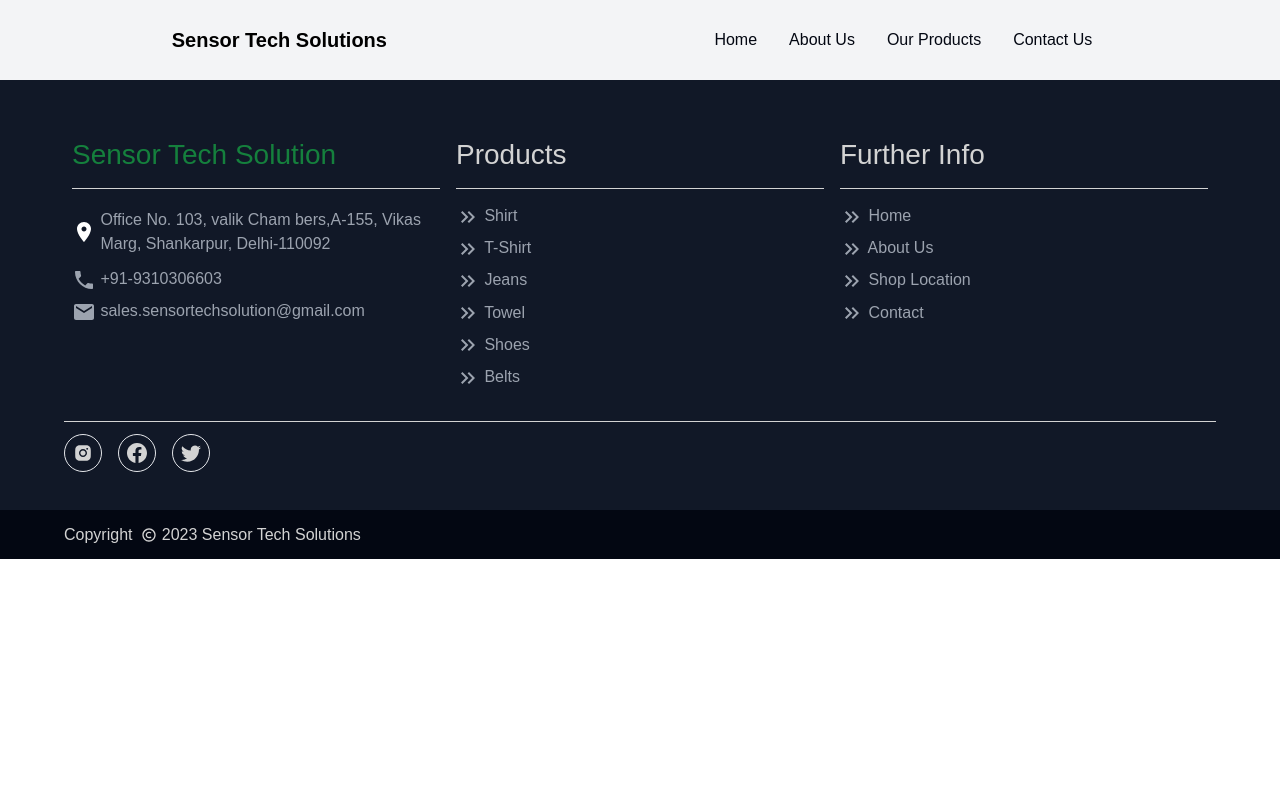
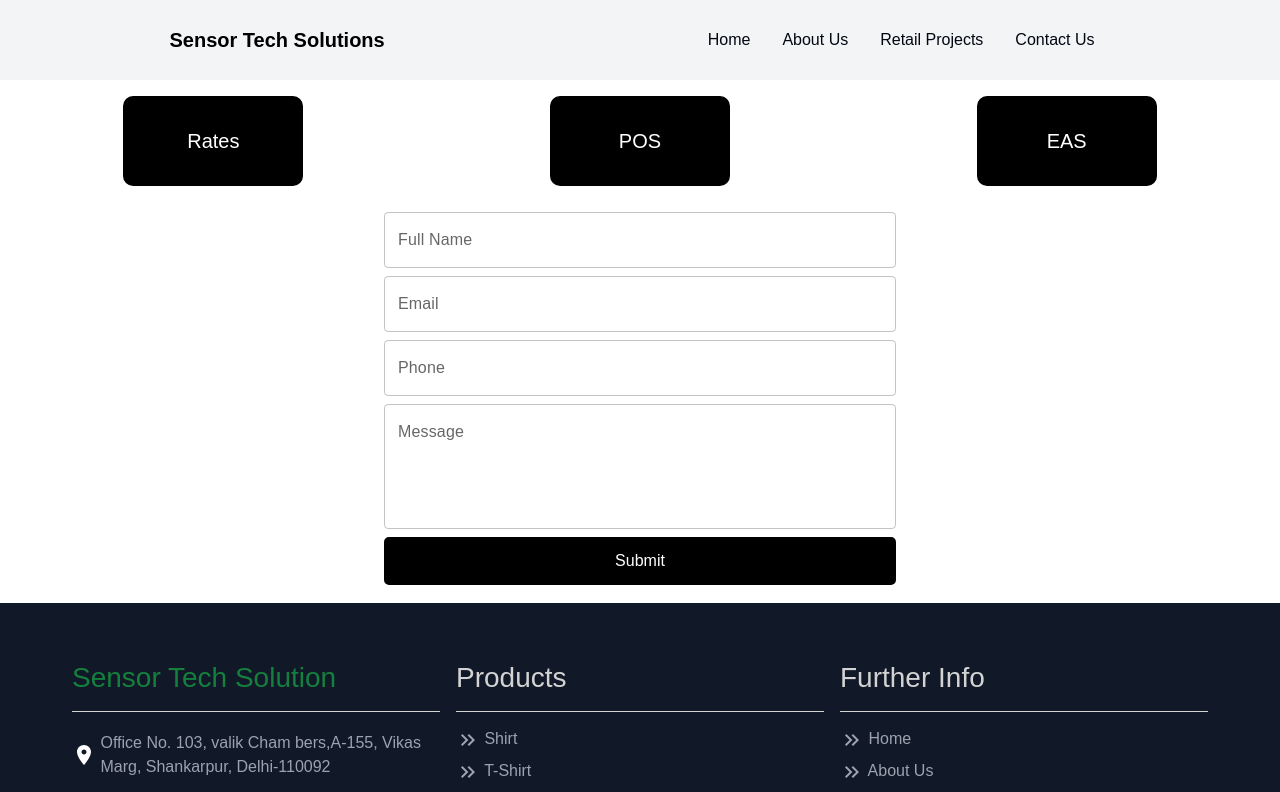
Before and after one commit to iam-vishal-ydv/Sensor-TS, a React (Vite) app: page /Sensor-TS/retail-projects in a window 1280 px wide. Shown: the top 792 px of the page. Built offline with nearby package versions, Linux system fonts and the light colour scheme.

Commit message:
changes done

```diff
--- a/src/App.jsx
+++ b/src/App.jsx
@@ -4,6 +4,7 @@ import {NavBar} from "./Components/Header/NavBar"
 import Home from "./Components/Home/Home"
 import About from "./Components/AboutUs/About"
 import ContactUs from "./Components/ContactUs/ContactUs"
+import RetailProjects from "./Components/Retail Projects/RetailProjects"
 
 
 function App() {
@@ -16,6 +17,7 @@ function App() {
       <Route path='/Sensor-TS/' element={<Home/>}/>
       <Route path='/Sensor-TS/about' element={<About/>}/>
       <Route path='/Sensor-TS/contact' element={<ContactUs/>}/>
+      <Route path='/Sensor-TS/retail-projects' element={<RetailProjects/>}/>
      </Routes>
      <Footer/>
     </>
--- a/src/Components/Header/NavBar.jsx
+++ b/src/Components/Header/NavBar.jsx
@@ -25,8 +25,8 @@ export const NavBar = () => {
     {
 
       id:3,
-      links:"Our Products",
-      name:'Our Products'
+      links:"/Sensor-TS/retail-projects",
+      name:'Retail Projects'
     },
     {
 
--- /dev/null
+++ b/src/Components/Retail Projects/RetailProjects.jsx
@@ -0,0 +1,24 @@
+import { Grid } from '@mui/material'
+import React from 'react'
+import ContactFields from '../ContactUs/ContactFields'
+
+export default function RetailProjects() {
+  return (
+    <>
+    <Grid container py={2}>
+        <Grid item md={4} className=''>
+         <div className='project_box'>Rates</div>
+        </Grid>
+        <Grid item md={4} className='text-center'>
+        <div className='project_box'>POS</div>
+        </Grid>
+        <Grid item md={4} className='text-center'>
+        <div className='project_box'>EAS</div>
+        </Grid>
+    </Grid>
+    <div className='contact_container'>
+    <ContactFields/>
+    </div>
+    </>
+  )
+}
--- a/src/index.css
+++ b/src/index.css
@@ -145,6 +145,25 @@
     font-weight: 600;
 }
 
+/* Retail Project Style */
+
+.project_box{
+ width: 180px;
+ background: black;
+ cursor: pointer;
+ color: white;
+ margin: 0 auto;
+ text-align: center;
+ padding: 30px 0;
+ font-size: 20px;
+ font-weight: 500;
+ border-radius: 10px;
+}
+
+.project_box:hover{
+    background: rgb(12, 12, 12);
+}
+
 @media only screen and (max-width: 600px) {
     .icons{
         justify-content: center !important;
```
